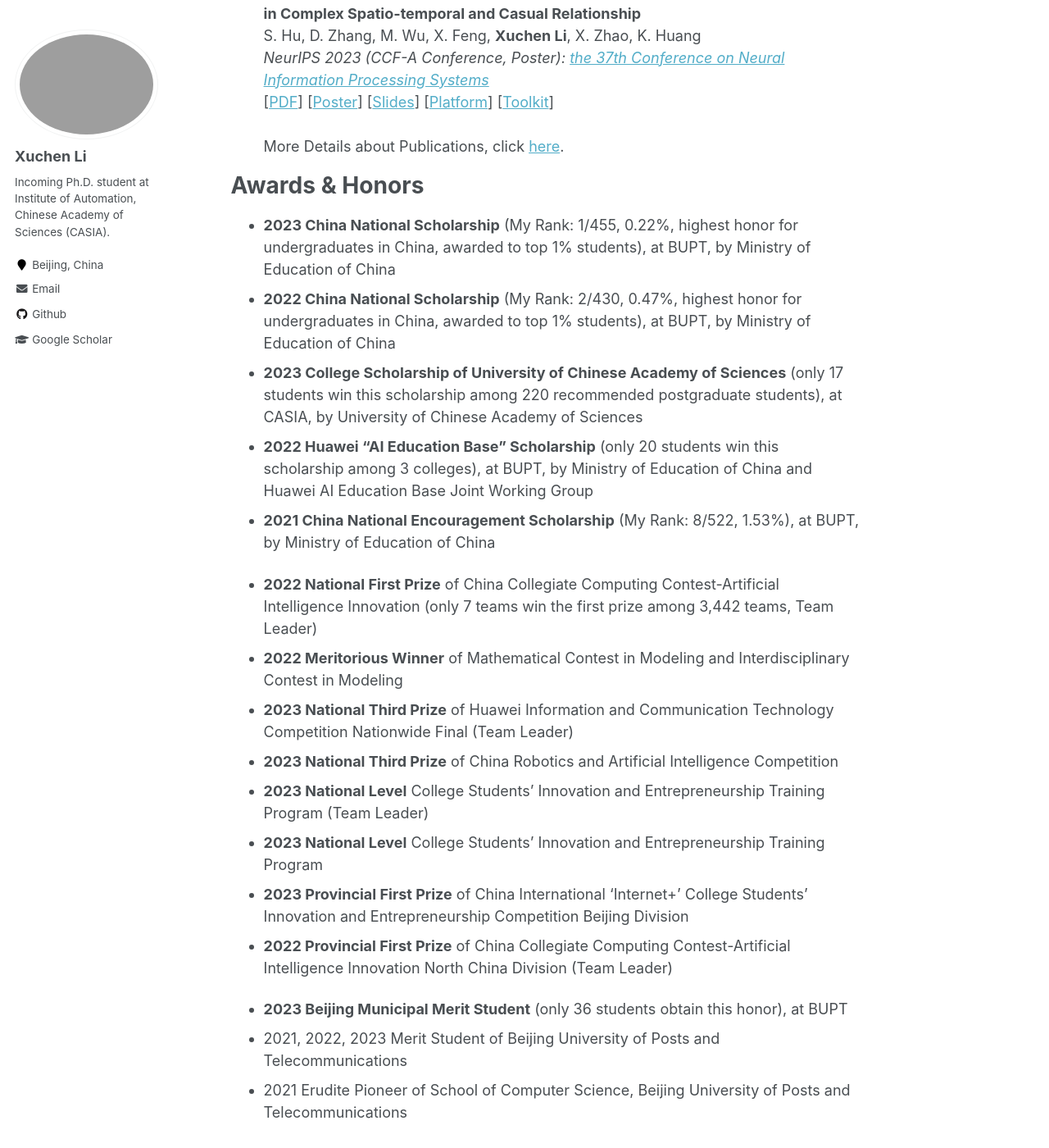
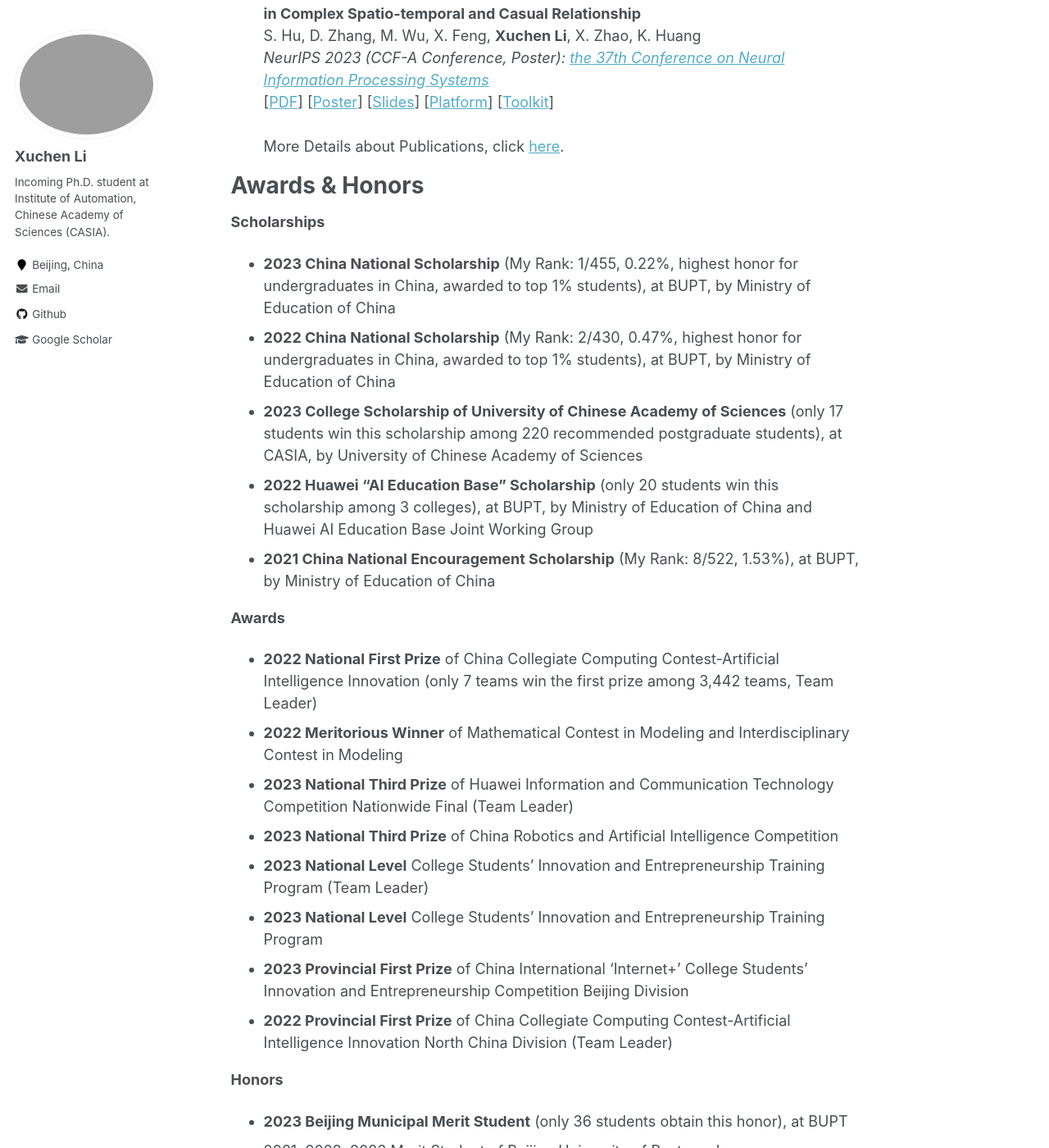
Before and after one commit to Xuchen-Li/Xuchen-Li.github.io, a Jekyll site: the page built from _pages/about.md, in a window 1280 px wide and 1400 px high, scrolled down 1883 px. Shown: the whole window at 82% size. Built offline with Jekyll 4.4.1, drawn with Linux system fonts in a browser that asks for light colours.

Commit message:
更新 about.md

```diff
--- a/_pages/about.md
+++ b/_pages/about.md
@@ -66,13 +66,14 @@ More Details about Publications, click [here](https://xuchen-li.github.io/public
 Awards & Honors
 ======
 
+**Scholarships**
 * **2023 China National Scholarship** (My Rank: 1/455, 0.22%, highest honor for undergraduates in China, awarded to top 1% students), at BUPT, by Ministry of Education of China
 * **2022 China National Scholarship** (My Rank: 2/430, 0.47%, highest honor for undergraduates in China, awarded to top 1% students), at BUPT, by Ministry of Education of China
 * **2023 College Scholarship of University of Chinese Academy of Sciences** (only 17 students win this scholarship among 220 recommended postgraduate students), at CASIA, by University of Chinese Academy of Sciences
 * **2022 Huawei "AI Education Base" Scholarship** (only 20 students win this scholarship among 3 colleges), at BUPT, by Ministry of Education of China and Huawei AI Education Base Joint Working Group
 * **2021 China National Encouragement Scholarship** (My Rank: 8/522, 1.53%), at BUPT, by Ministry of Education of China
 
-
+**Awards**
 * **2022 National First Prize** of China Collegiate Computing Contest-Artificial Intelligence Innovation (only 7 teams win the first prize among 3,442 teams, Team Leader)
 * **2022 Meritorious Winner** of Mathematical Contest in Modeling and Interdisciplinary Contest in Modeling
 * **2023 National Third Prize** of Huawei Information and Communication Technology Competition Nationwide Final (Team Leader)
@@ -82,7 +83,7 @@ Awards & Honors
 * **2023 Provincial First Prize** of China International 'Internet+' College Students' Innovation and Entrepreneurship Competition Beijing Division
 * **2022 Provincial First Prize** of China Collegiate Computing Contest-Artificial Intelligence Innovation North China Division (Team Leader)
 
-
+**Honors**
 * **2023 Beijing Municipal Merit Student** (only 36 students obtain this honor), at BUPT
 * 2021, 2022, 2023 Merit Student of Beijing University of Posts and Telecommunications
 * 2021 Erudite Pioneer of School of Computer Science, Beijing University of Posts and Telecommunications
```
